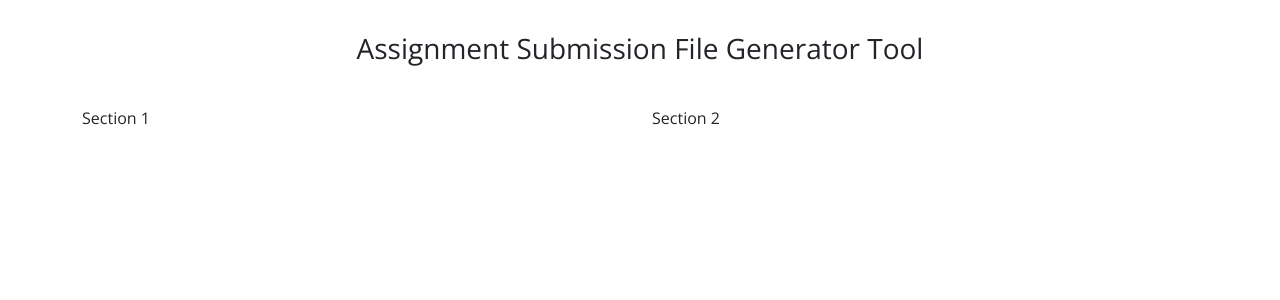
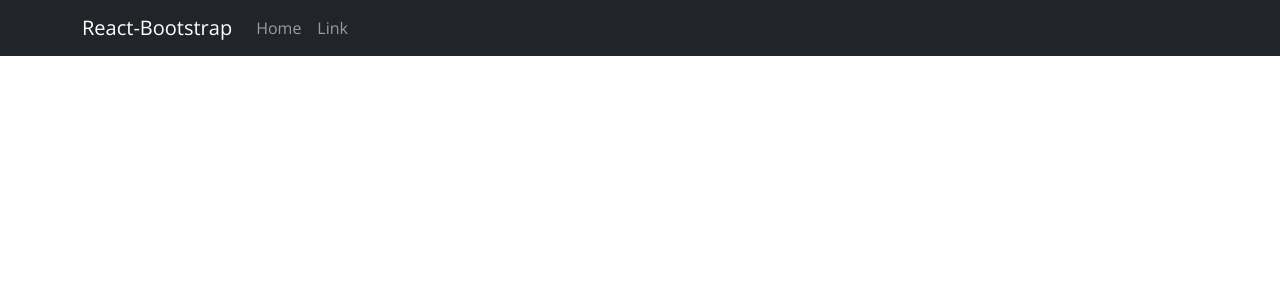
Before and after one commit to DhanushaPerera07/SSD-Assignment2, a React (Create React App) app in the folder ssd-assignment2-frontend/: page / in a window 1280 px wide. Shown: the top 300 px of the page. Built offline with nearby package versions, Linux system fonts and the light colour scheme.

Commit message:
Nav bar created closed #1

```diff
--- a/ssd-assignment2-frontend/package.json
+++ b/ssd-assignment2-frontend/package.json
@@ -9,6 +9,7 @@
     "react": "^17.0.2",
     "react-bootstrap": "^1.6.3",
     "react-dom": "^17.0.2",
+    "react-router-dom": "^5.3.0",
     "react-scripts": "4.0.3",
     "web-vitals": "^1.1.2"
   },
--- a/ssd-assignment2-frontend/src/App.js
+++ b/ssd-assignment2-frontend/src/App.js
@@ -1,26 +1,22 @@
-import "./App.css";
-import {Col, Container, Row} from 'react-bootstrap';
+import React from 'react';
+import { BrowserRouter as Router, Route, Switch } from 'react-router-dom';
+import NavigationBar from './Components/NavigationBar/NavigationBar';
 
-function App() {
-  return (
-    <div className="App">
-        <Container>
-            <Row>
-                <Col className={"main_header_col"}>
-                    <h3>Assignment Submission File Generator Tool</h3>
-                </Col>
-            </Row>
-            <Row>
-                <Col>
-                    Section 1
-                </Col>
-                <Col>
-                    Section 2
-                </Col>
-            </Row>
-        </Container>
-    </div>
-  );
+export default class App extends React.Component {
+    render() {
+        return (
+            <div style={{ height: '100vh' }}>
+                <Router>
+                    <Switch>
+                        <Route path="/">
+                            <div>
+                                {/* navigation bar component. */}
+                                <NavigationBar />
+                            </div>
+                        </Route>
+                    </Switch>
+                </Router>
+            </div>
+        );
+    }
 }
-
-export default App;
--- /dev/null
+++ b/ssd-assignment2-frontend/src/Components/NavigationBar/NavigationBar.jsx
@@ -0,0 +1,25 @@
+import React from 'react'
+import { Nav, Navbar, Container } from 'react-bootstrap';
+
+
+export default class NavigationBar extends React.Component {
+
+    render() {
+        return (
+            <div>
+                <Navbar bg="dark" variant="dark" expand="lg">
+                    <Container>
+                        <Navbar.Brand href="#home">React-Bootstrap</Navbar.Brand>
+                        <Navbar.Toggle aria-controls="basic-navbar-nav" />
+                        <Navbar.Collapse id="basic-navbar-nav">
+                            <Nav className="me-auto">
+                                <Nav.Link href="#home">Home</Nav.Link>
+                                <Nav.Link href="#link">Link</Nav.Link>
+                            </Nav>
+                        </Navbar.Collapse>
+                    </Container>
+                </Navbar>
+            </div>
+        );
+    }
+}
```
Also changed, not shown: 2 other files (tests, documents, lock files or other folders).
